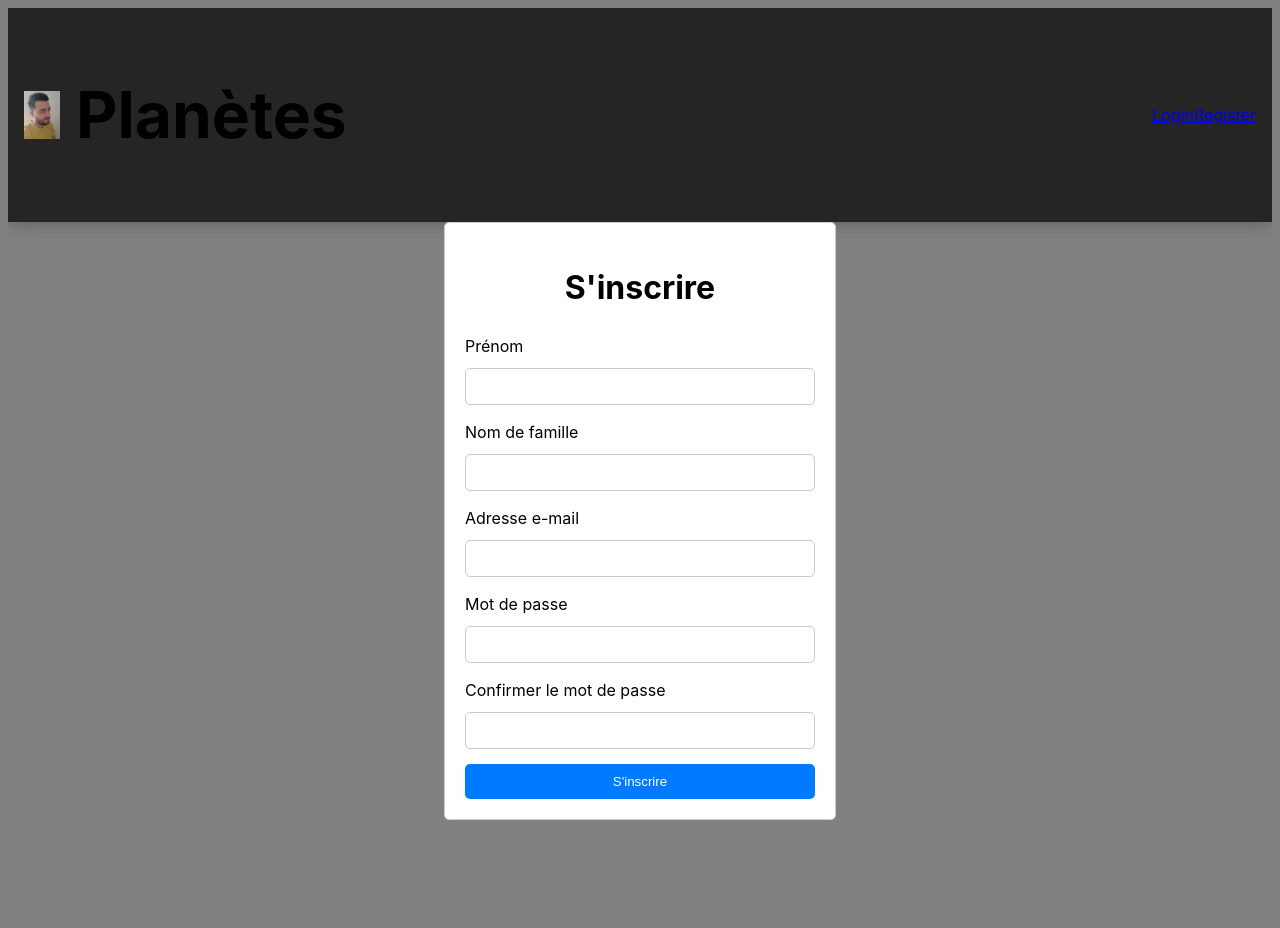
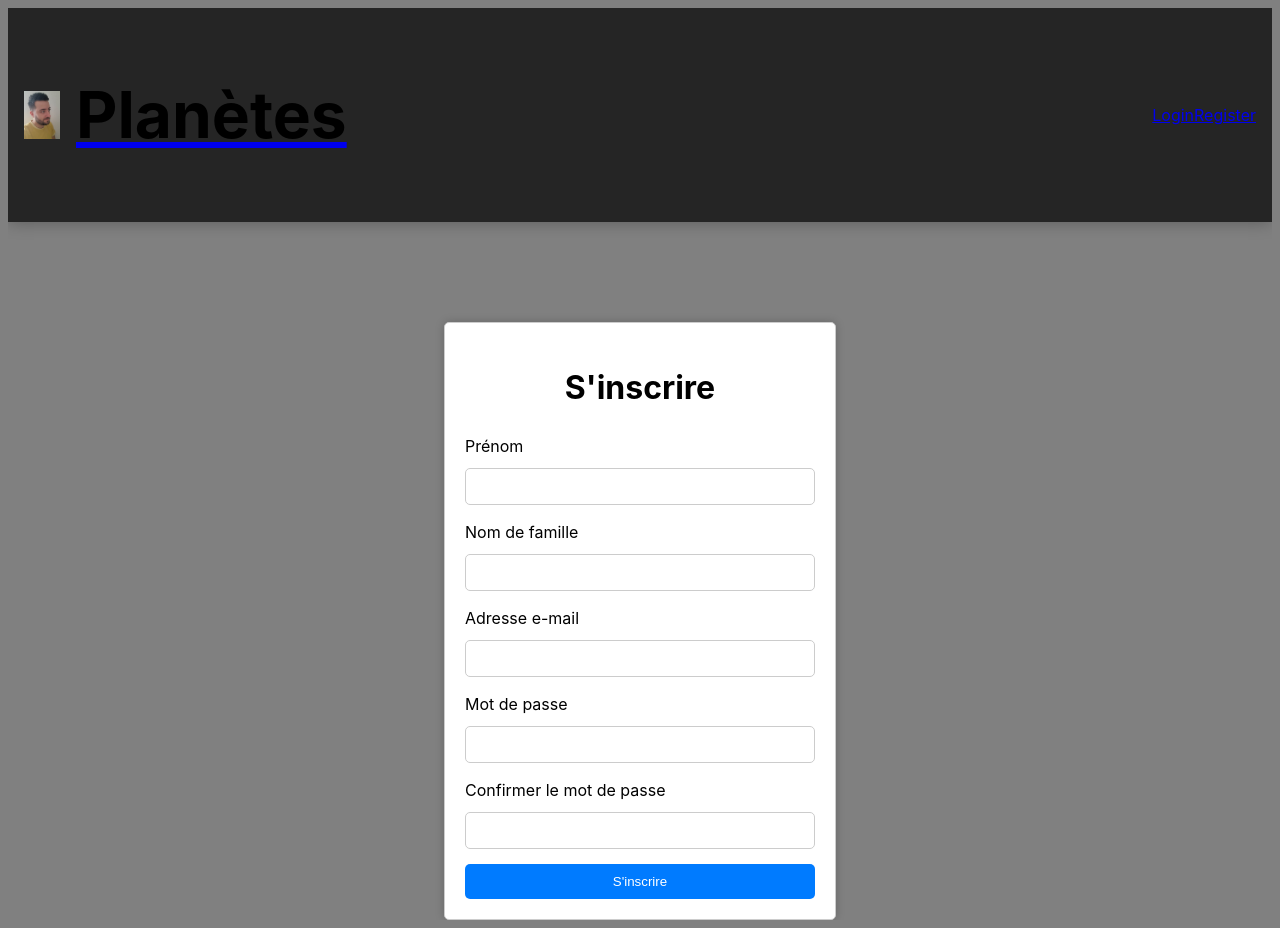
Before and after one commit to Manu-Marques/Planetes, a React (Vite) app in the folder client/: page /register in a window 1280 px wide. Before the commit the page ends 828 px from the top, so only its background shows below. Built offline with nearby package versions, Linux system fonts and the light colour scheme.

Commit message:
somes css added for login and register

```diff
--- a/client/src/components/header/index.tsx
+++ b/client/src/components/header/index.tsx
@@ -9,7 +9,9 @@ export default function Header() {
     <div className="header">
       <div className="header__logo">
         <img src={photo} alt="Logo" />
-        <h1>Planètes</h1>
+        <Link to="/">
+          <h1>Planètes</h1>
+        </Link>
       </div>
       <nav className="header__nav">
         <ul className="header__menu">
--- a/client/src/components/login/index.tsx
+++ b/client/src/components/login/index.tsx
@@ -27,27 +27,29 @@ export default function Login() {
     }
 
     return (
-        <div className="container">
-            <h1 className='container__title'>Se connecter</h1>
-            <form className='container__form' onSubmit={handleSubmit}>
-                <label className='container__email' htmlFor="email">Adresse e-mail</label>
+        <div className="container__login">
+            <h1 className='container__login__title'>Se connecter</h1>
+            <form className='container__login__form' onSubmit={handleSubmit}>
+                <label className='container__login__email' htmlFor="email">Adresse e-mail</label>
                 <input
                     type="email"
                     name="email"
+                    id='email'
                     value={formValues.email}
                     onChange={handleChange}
                     required
                 />
-                <label className='container__password' htmlFor="password">Mot de passe</label>
+                <label className='container__login__password' htmlFor="password">Mot de passe</label>
                 <input
                     type="password"
                     name="password"
+                    id='password'
                     value={formValues.password}
                     onChange={handleChange}
                     required
                 />
-                <div className='container__forgot'>
-                    <a className='container__forgot__password' href='/forgot-password'>Mot de passe oublié</a>
+                <div className='container__login__forgot'>
+                    <a className='container__login__forgot__password' href='/forgot-password'>Mot de passe oublié</a>
                 </div>
                 <button type="submit">Se connecter</button>
             </form>
--- a/client/src/components/login/styles.scss
+++ b/client/src/components/login/styles.scss
@@ -1,4 +1,5 @@
-.container {
+.container__login {
+  position: relative;
   width: 350px;
   max-width: 400px;
   margin: 0 auto;
@@ -6,6 +7,8 @@
   border: 1px solid #ccc;
   border-radius: 5px;
   background-color: #fff;
+  box-shadow: 0 0 10px rgba(0, 0, 0, 0.2);
+  margin-top: 100px;
 
   &__title {
     text-align: center;
--- a/client/src/components/register/index.tsx
+++ b/client/src/components/register/index.tsx
@@ -33,9 +33,9 @@ export default function Register() {
     };
 
     return (
-        <div className="container">
-            <h1 className='container__title' >S'inscrire</h1>
-            <form className='container__form' onSubmit={handleSubmit}>
+        <div className="container__register">
+            <h1 className='container__register__title' >S'inscrire</h1>
+            <form className='container__register__form' onSubmit={handleSubmit}>
                 <label htmlFor="firstName">Prénom</label>
                 <input
                     type="text"
--- a/client/src/components/register/styles.scss
+++ b/client/src/components/register/styles.scss
@@ -1,10 +1,14 @@
-.container {
+.container__register {
+  position: relative;
+  width: 350px;
   max-width: 400px;
   margin: 0 auto;
   padding: 20px;
   border: 1px solid #ccc;
   border-radius: 5px;
   background-color: #fff;
+  box-shadow: 0 0 10px rgba(0, 0, 0, 0.2);
+  margin-top: 100px;
 }
 
 h1 {
```
